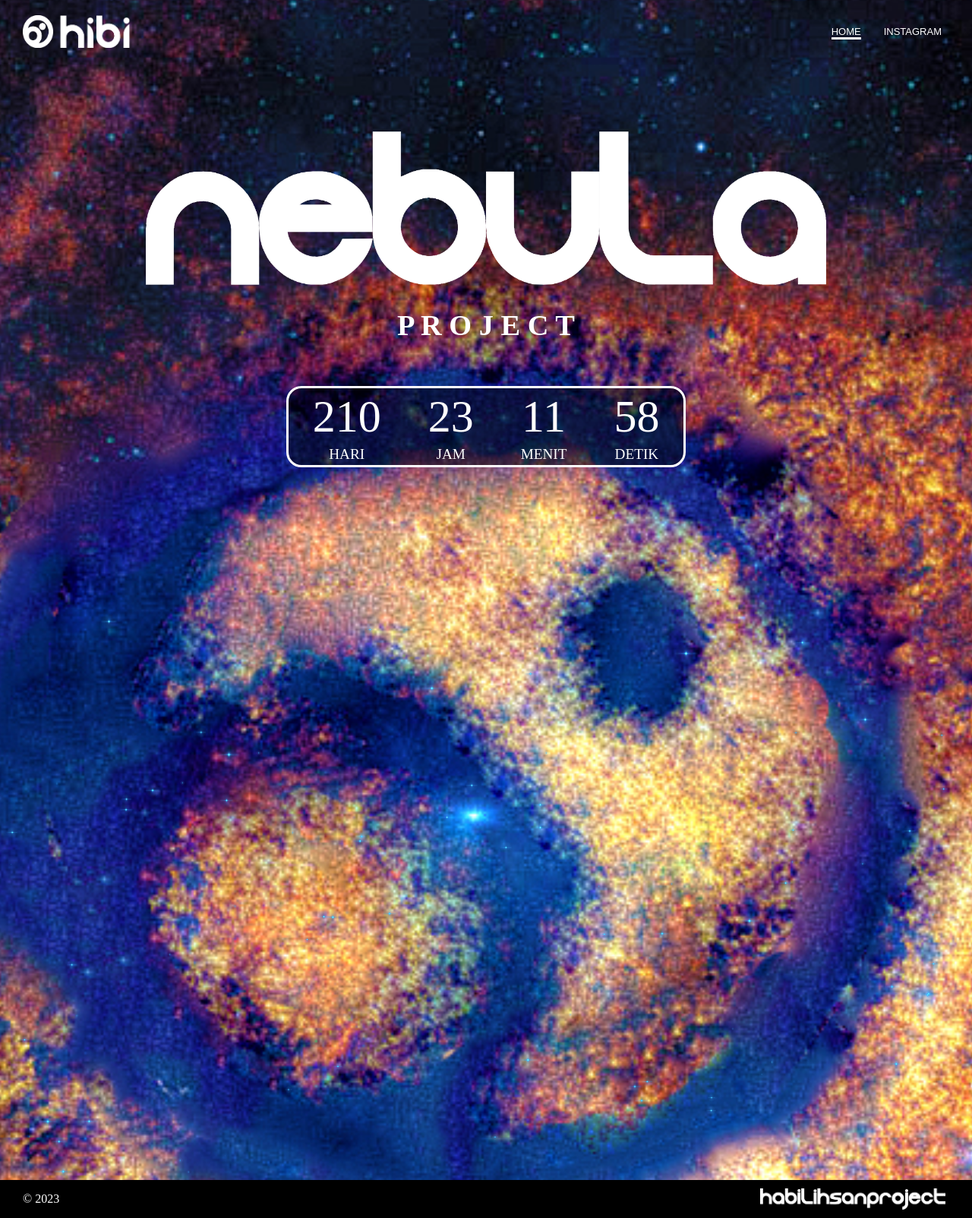
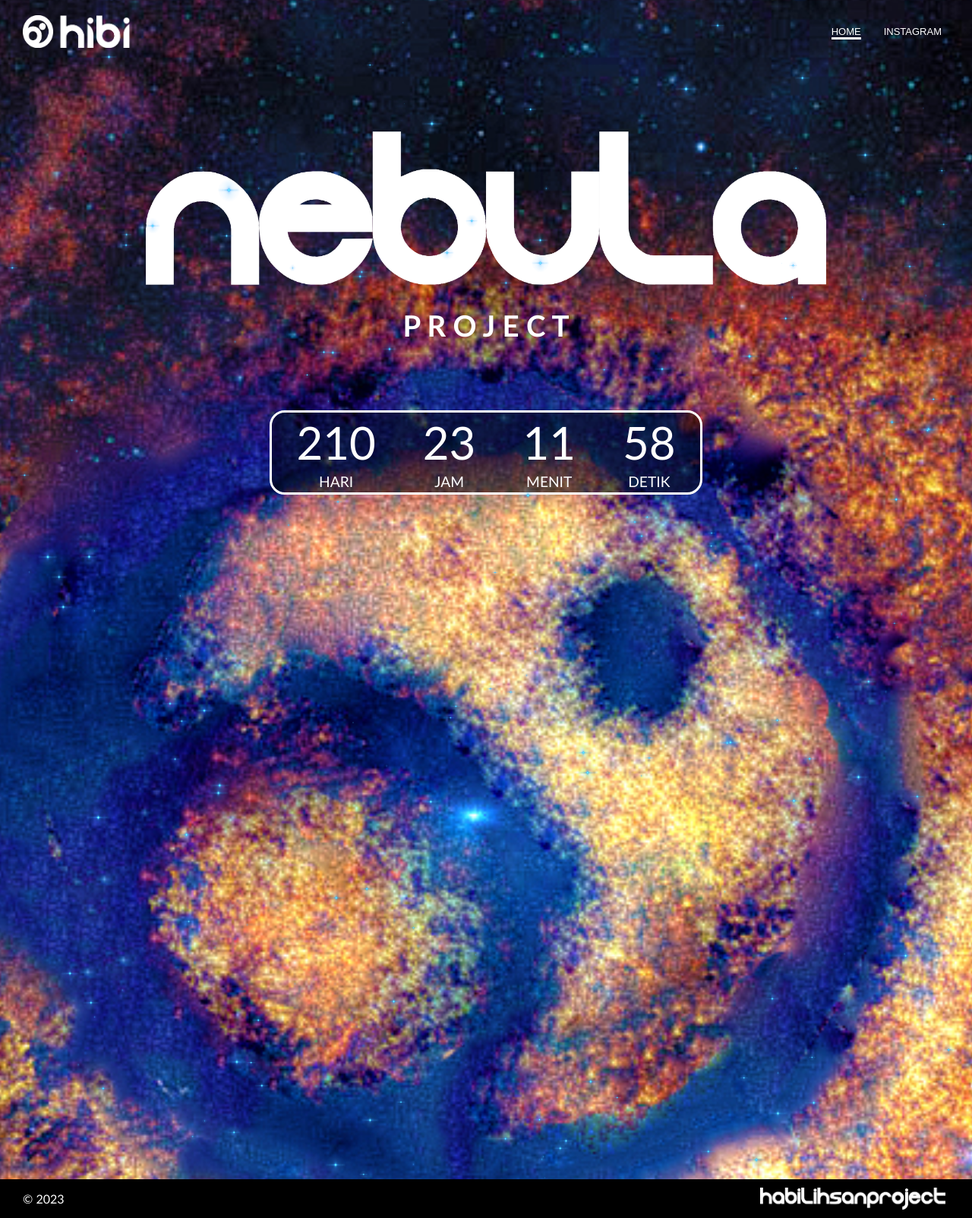
Before and after one commit to HABILIHSANPROJECT/habilihsanproject.github.io, a PHP site: page /index.html in a window 1280 px wide. Shown: the whole page at 76% size. Run offline with PHP 8.4, Linux system fonts and the light colour scheme.

Commit message:
Initial commit

```diff
--- a/style.css
+++ b/style.css
@@ -8,6 +8,7 @@ body {
     margin: 0;
     position: absolute;
     top: 0;
+    font-family: 'Calibri';
 }
 a {
     text-decoration: none;
@@ -117,6 +118,7 @@ html {
 }
 canvas {
     position: fixed;
+    top: 0;
     display: block;
     vertical-align: bottom;
 }
@@ -132,6 +134,7 @@ canvas {
     border: white 3px solid;
     border-radius: 20px;
     background-color: rgba(0, 0, 0, 0.5);
+    margin-top: 30px;
 }
 .countdown table td {
     padding-right: 30px;
```
